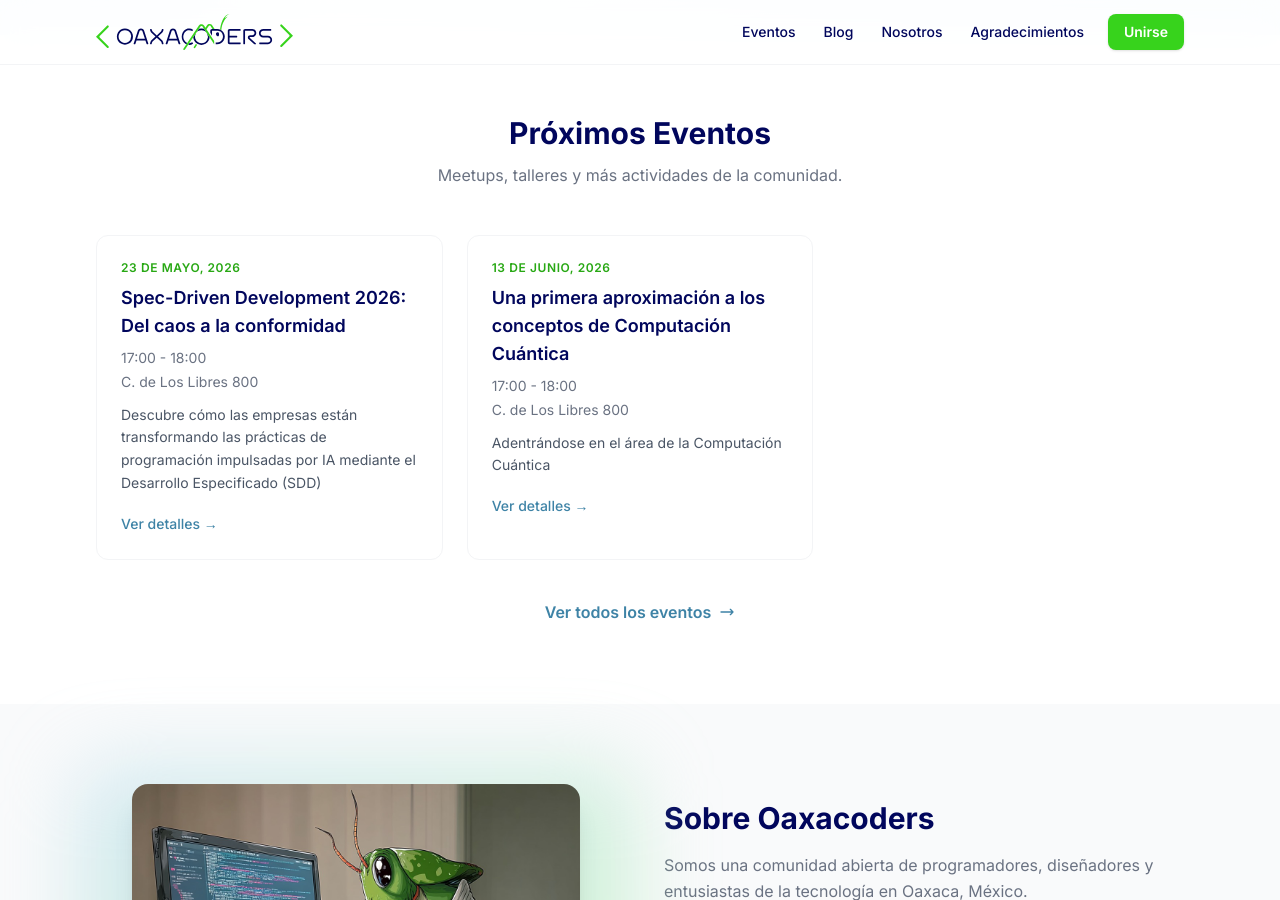
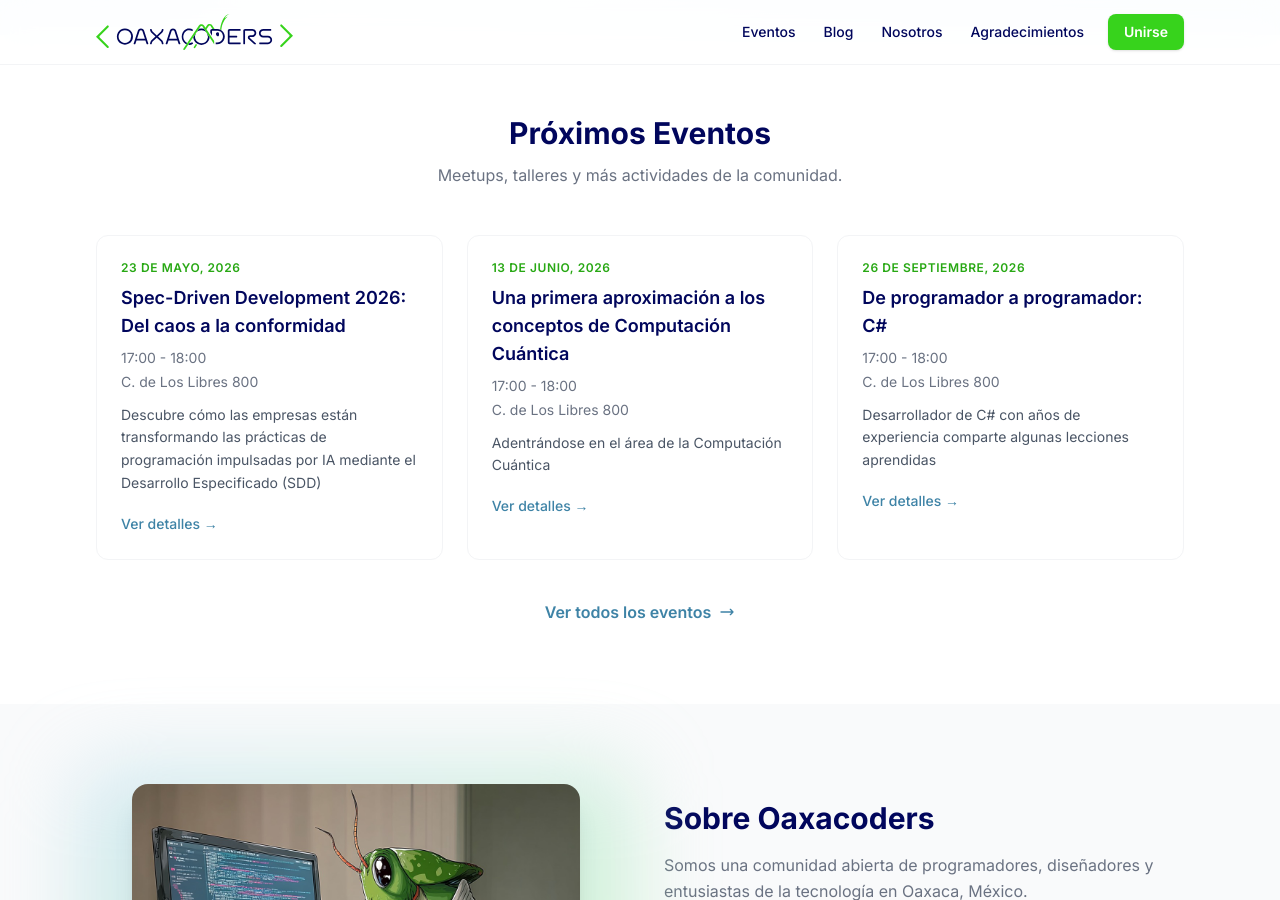
Before and after one commit to oaxacoders/oaxacoders.github.io, a Jekyll site: the page built from index.html, in a window 1280 px wide and 900 px high, scrolled down 785 px. Built offline with Jekyll 4.4.1, drawn with Linux system fonts in a browser that asks for light colours.

Commit message:
Sync events from Eventbrite

```diff
--- a/_data/eventos.yml
+++ b/_data/eventos.yml
@@ -28,3 +28,18 @@
   is_free: false
   status: disponible
   description: Adentrándose en el área de la Computación Cuántica
+- title: 'De programador a programador: C#'
+  slug: de-programador-a-programador-c
+  date: '2026-09-26'
+  date_display: 26 de septiembre, 2026
+  time_display: 17:00 - 18:00
+  start_time: '2026-09-26T17:00:00'
+  end_time: '2026-09-26T18:00:00'
+  venue: C. de Los Libres 800
+  venue_address: 800 Calle de Los Libres, Oaxaca de Juárez, OAX 68000
+  eventbrite_url: https://www.eventbrite.com.mx/e/de-programador-a-programador-c-tickets-1989803781675
+  eventbrite_id: '1989803781675'
+  is_free: false
+  status: disponible
+  description: Desarrollador de C# con años de experiencia comparte algunas lecciones
+    aprendidas
--- /dev/null
+++ b/_events/2026-09-26-de-programador-a-programador-c.md
@@ -0,0 +1,15 @@
+---
+layout: event
+title: 'De programador a programador: C#'
+date: '2026-09-26'
+date_display: 26 de septiembre, 2026
+time_display: 17:00 - 18:00
+venue: C. de Los Libres 800
+venue_address: 800 Calle de Los Libres, Oaxaca de Juárez, OAX 68000
+eventbrite_url: https://www.eventbrite.com.mx/e/de-programador-a-programador-c-tickets-1989803781675
+eventbrite_id: '1989803781675'
+is_free: false
+status: disponible
+---
+
+Desarrollador de C# con años de experiencia comparte algunas lecciones aprendidas
```
